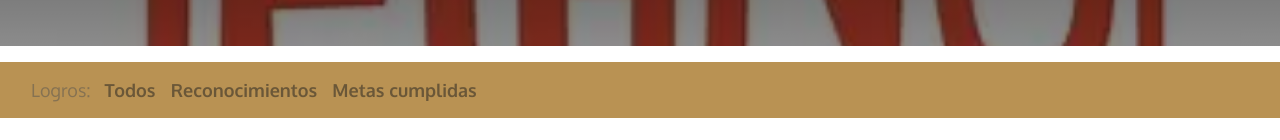
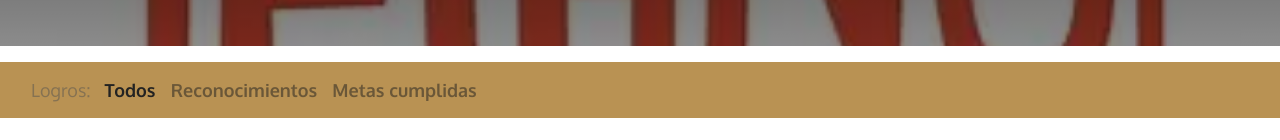
Before and after one commit to saulkurosaki/IZTAC-MUSIC-COMPANY, a Next.js app: page /blog in a window 1280 px wide. Shown: the part 261-401 px from the top of the page. Built offline with nearby package versions, Linux system fonts and the light colour scheme.

Commit message:
feat(BlogPage): implement the Navbar category property

```diff
--- a/app/(root)/blog/page.tsx
+++ b/app/(root)/blog/page.tsx
@@ -8,7 +8,7 @@ const BlogPage = () => {
     <div className="relative bg-[#fff] w-full h-full max-md:pt-14 md:pt-[70px] xl:pt-14 lg:pt-14">
       <Header />
 
-      <Navbar />
+      <Navbar category="all" />
 
       <BlogPosts />
 
```
